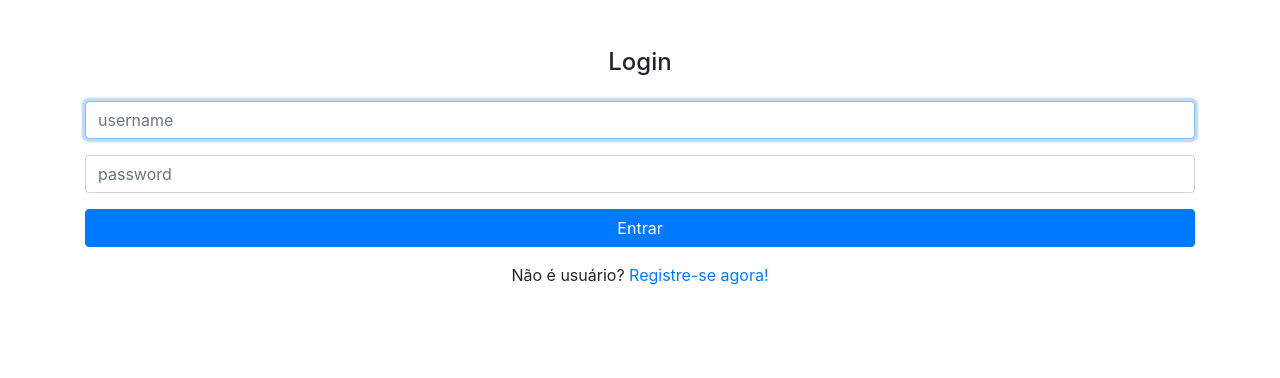
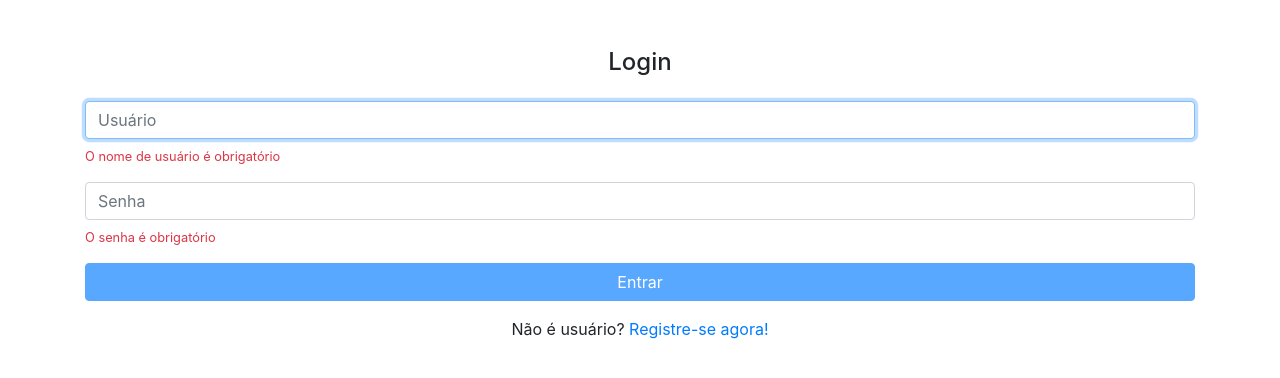
Before and after one commit to guerradaniel/alurapic, an Angular app: page / in a window 1280 px wide. Shown: the top 378 px of the page. Built offline with nearby package versions, Linux system fonts and the light colour scheme.

Commit message:
Criei uma validação dos campos na tela de login.

```diff
--- a/src/app/home/home.module.ts
+++ b/src/app/home/home.module.ts
@@ -1,8 +1,13 @@
 import { NgModule } from '@angular/core';
 import { SignInComponent } from './signin/signin.component';
+import { ReactiveFormsModule } from '@angular/forms'
+import { CommonModule } from '@angular/common';
 
 @NgModule({
-    declarations: [SignInComponent]
+    declarations: [SignInComponent],
+    imports: [
+        CommonModule,
+        ReactiveFormsModule]
 })
 export class HomeModule {
 
--- a/src/app/home/signin/signin.component.html
+++ b/src/app/home/signin/signin.component.html
@@ -1,15 +1,20 @@
 <div class="container">
   <h4 class="text-center mt-5">Login</h4>
-  <form class="form mt-4 mb-3">
+
+  <form [formGroup]="loginForm" class="form mt-4 mb-3">
     <div class="form-group">
-      <input type="text" class="form-control" placeholder="username" autofocus>
+      <input formControlName="userName" class="form-control" placeholder="Usuário" autofocus>
+      <small class="text-danger d-block mt-2" *ngIf="loginForm.get('userName').errors?.required">O nome de usuário é
+        obrigatório </small>
     </div>
 
     <div class="form-group">
-      <input type="password" class="form-control" placeholder="password">
+      <input formControlName="password" type="password" class="form-control" placeholder="Senha">
+      <small class="text-danger d-block mt-2" *ngIf="loginForm.get('password').errors?.required">O senha é obrigatório
+      </small>
     </div>
 
-    <button class="btn btn-primary btn-block">Entrar</button>
+    <button [disabled]="loginForm.invalid" class="btn btn-primary btn-block">Entrar</button>
   </form>
 
   <p class="text-center">Não é usuário? <a href="#">Registre-se agora!</a></p>
--- a/src/app/home/signin/signin.component.ts
+++ b/src/app/home/signin/signin.component.ts
@@ -1,8 +1,23 @@
-import { Component } from '@angular/core';
+import { Component, OnInit } from '@angular/core';
+import { FormBuilder, FormGroup, Validators } from '@angular/forms';
+
 
 @Component({
-    templateUrl: './signin.component.html'
+	templateUrl: './signin.component.html'
 })
-export class SignInComponent {
+export class SignInComponent implements OnInit {
+
+	loginForm: FormGroup
+
+	constructor(
+		private formBuilder: FormBuilder
+	) { }
+
+	ngOnInit(): void {
+		this.loginForm = this.formBuilder.group({
+			userName: ['', Validators.required],
+			password: ['', Validators.required]
+		})
+	}
 
 }
```
